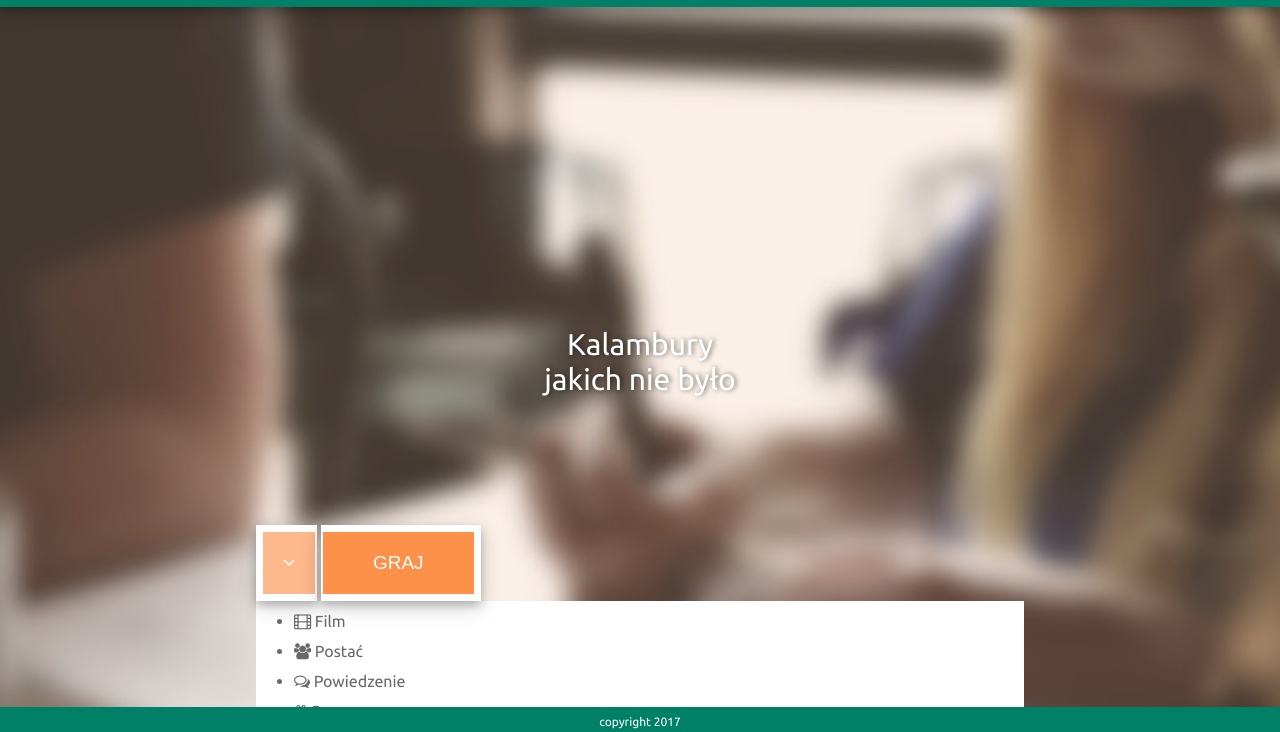
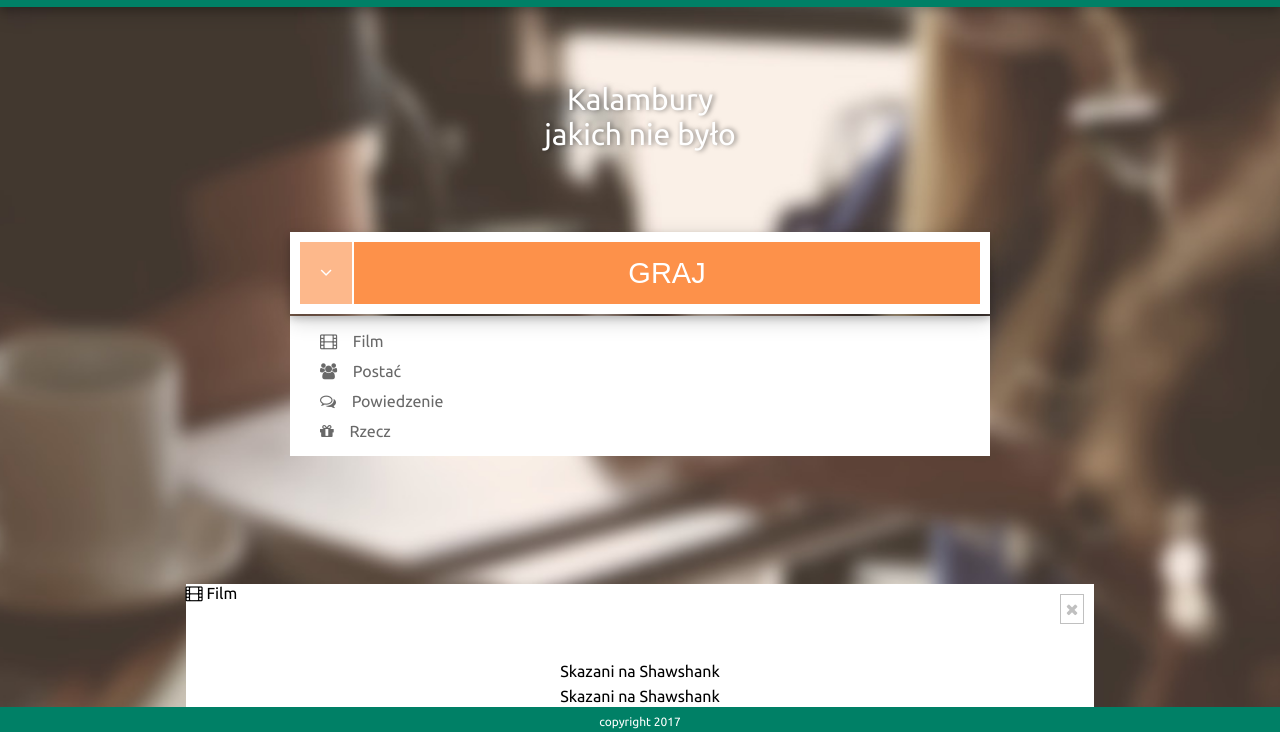
Before and after one commit to KrugerTheFirst/Kalambury, a website: page index.html in a window 1280 px wide. Shown: the part 63-795 px from the top of the page. Drawn offline with nearby package versions, Linux system fonts and the light colour scheme; files that its build step writes are made by us from their sources; files whose address does not match are found by name.

Commit message:
fix(play): fixes with play scss plus add gulp

```diff
--- a/index.html
+++ b/index.html
@@ -1,5 +1,6 @@
 <!DOCTYPE html>
 <html lang="en">
+
 <head>
     <meta charset="UTF-8">
     <meta name="viewport" content="width=device-width, initial-scale=1.0">
@@ -11,6 +12,7 @@
     <script src="src/jquery-3.2.1.min.js"></script>
 
 </head>
+
 <body>
     <header>
         <button id="hamburger"><i class="fa fa-bars" aria-hidden="true"></i></button>
@@ -27,20 +29,20 @@
     </section>
 
     <section class="play">
-    <div class="play-contener">
+        <div class="play-container">
             <button class="play-categories">
                 <i class="fa fa-angle-down" aria-hidden="true"></i>
             </button>
             <button class="play-start">
                 GRAJ
             </button>
-        <ul id="hover">
+        </div>
+        <ul>
             <li><i class="fa fa-film" aria-hidden="true"></i> Film</li>
             <li><i class="fa fa-users" aria-hidden="true"></i> Postać</li>
             <li><i class="fa fa-comments-o" aria-hidden="true"></i> Powiedzenie</li>
             <li><i class="fa fa-gift" aria-hidden="true"></i> Rzecz</li>
         </ul>
-    </div>
     </section>
     <section class="game">
         <i class="fa fa-film" aria-hidden="true"></i> Film
@@ -63,4 +65,5 @@
         copyright 2017
     </footer>
 </body>
+
 </html>
--- a/src/scss/modules/_hero.scss
+++ b/src/scss/modules/_hero.scss
@@ -1,7 +1,7 @@
 .hero {
   font-family: "Ubuntu", sans-serif;
   text-align: center;
-  margin-top: 25%;
+  margin-top: 75px;
   font-size: 30px;
   text-shadow: 2px 0px 5px rgba(0, 0, 0, 0.5);
   color: white;
--- a/src/scss/modules/_play.scss
+++ b/src/scss/modules/_play.scss
@@ -1,36 +1,64 @@
 .play {
   font-family: 'Ubuntu', sans-serif;
-  padding-top: 10%;
-  padding-left: 20%;
-  padding-right: 20%;
+  padding: 80px 40px 0px 40px;
+
+
+  &-container {
+    max-width: 700px;
+    margin: 0 auto;
+    background: #fff;
+    box-shadow: 0 4px 8px 0 rgba(0, 0, 0, 0.2), 0 6px 20px 0 rgba(0, 0, 0, 0.19);
+    padding: 10px 10px 10px 64px;
+    clear: both;
+    height: 100%;
+    display: block;
+    position: relative;
+  }
+
+  .play button {
+    font-family: 'Ubuntu', sans-serif;
+  }
 
   &-categories {
     font-size: 19px;
     background: #FDB88B;
-    border-color: white;
-    border-width: 7px 2px 7px 7px;
-    border-style: solid;
-    padding: 20px;
+    padding: 0px;
+    width: 52px;
+    line-height: 62px;
+    margin-right: 2px;
     color: white;
-    box-shadow: 0 4px 8px 0 rgba(0, 0, 0, 0.2), 0 6px 20px 0 rgba(0, 0, 0, 0.19);
+    border: 0;
+    display: inline-block;
+    position: absolute;
+    left: 10px;
+    top: 10px;
   }
 
   &-start {
-    font-size: 19px;
+    width: 100%;
+    font-size: 29px;
     background: #FD914A;
-    border-color: white;
-    border-style: solid;
-    border-width: 7px 7px 7px 2px;
     color: white;
-    padding: 20px 50px;
-    box-shadow: 0 4px 8px 0 rgba(0, 0, 0, 0.2), 0 6px 20px 0 rgba(0, 0, 0, 0.19);
+    padding: 0px 30px;
+    line-height: 62px;
+    border: 0;
+    display: inline-block;
   }
 
-  #hover {
+  ul {
+    max-width: 700px;
+    list-style: none;
     background: white;
     color: dimgray;
-    margin: 0;
-    padding: 5px 25px 25px 38px;
-    line-height: 30px
+    margin: 2px auto;
+    padding: 10px 30px;
+    line-height: 30px;
+    display: block;
+
+    li {
+      i {
+        margin-right: 12px;
+      }
+    }
   }
 }
```
Also changed, not shown: gulpfile.js (+11 -2 lines). Lines whose indentation alone changed are shown as unchanged.
